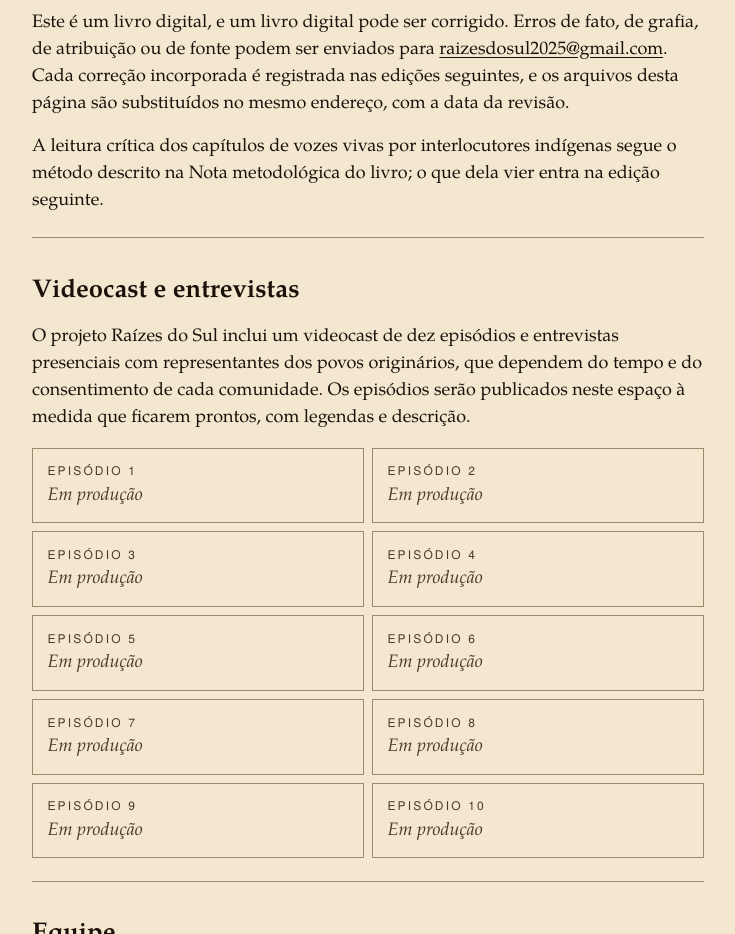
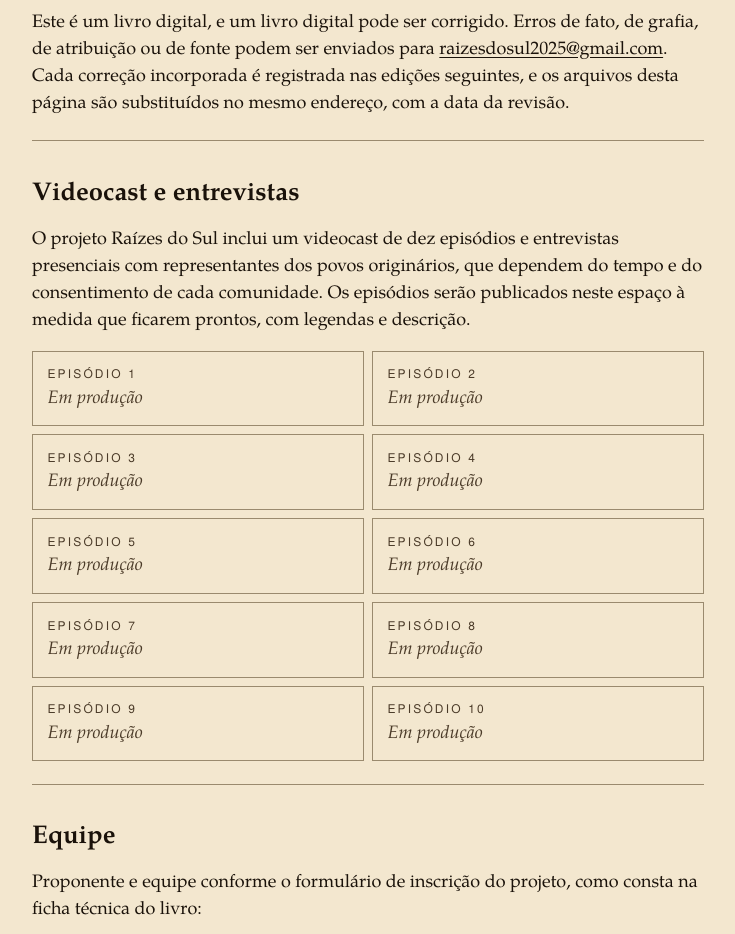
Before and after one commit to RaizesdoSul/raizesdosul, a plain HTML site: page index.html in a window 1280 px wide. Shown: the part 2820-3754 px from the top of the page, without its empty margins (272-1007 px from the left). Drawn offline with Linux system fonts and the light colour scheme.

Commit message:
Errata viva sem o parágrafo da leitura crítica

```diff
--- a/index.html
+++ b/index.html
@@ -94,7 +94,6 @@
   <section id="errata" aria-labelledby="t-errata">
     <h2 id="t-errata">Errata viva</h2>
     <p>Este é um livro digital, e um livro digital pode ser corrigido. Erros de fato, de grafia, de atribuição ou de fonte podem ser enviados para <a href="mailto:raizesdosul2025@gmail.com">raizesdosul2025@gmail.com</a>. Cada correção incorporada é registrada nas edições seguintes, e os arquivos desta página são substituídos no mesmo endereço, com a data da revisão.</p>
-    <p>A leitura crítica dos capítulos de vozes vivas por interlocutores indígenas segue o método descrito na Nota metodológica do livro; o que dela vier entra na edição seguinte.</p>
   </section>
 
   <section id="videocast" aria-labelledby="t-video">
```
